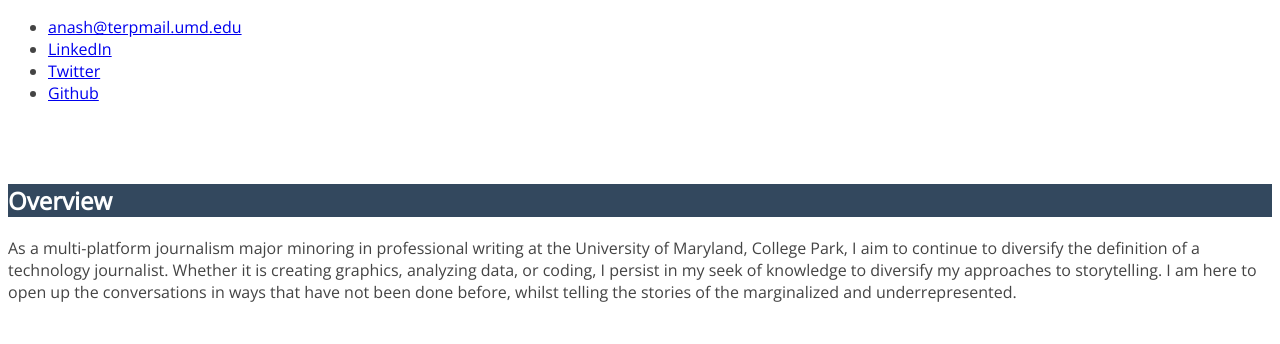
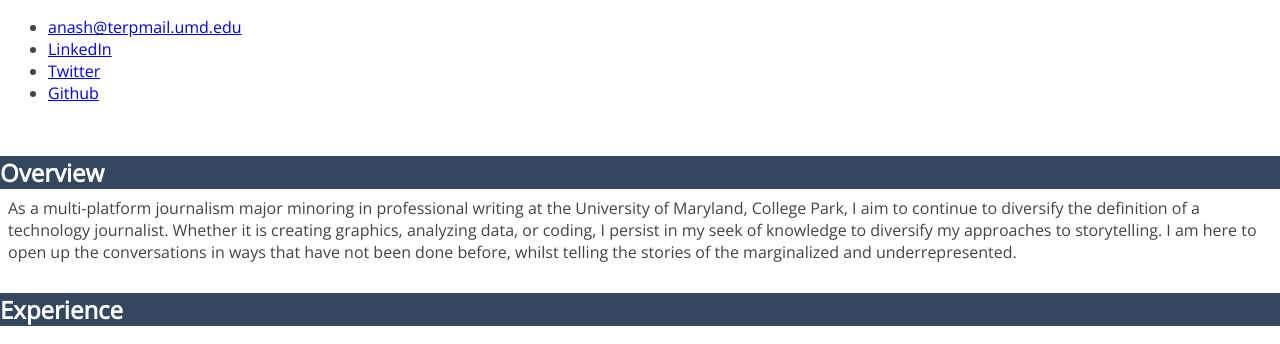
Before and after one commit to Adryannnn/adryan-nash-JOUR-352, a plain HTML site: page resume/index.html in a window 1280 px wide. Shown: the part 210-554 px from the top of the page. Drawn offline with nearby package versions, Linux system fonts and the light colour scheme.

Commit message:
playing with margins

```diff
--- a/resume/styles.css
+++ b/resume/styles.css
@@ -29,8 +29,9 @@ html {
       font-transform: uppercase;
       color: white;
       background-color: #33485e;
+      margin: -8px;
 }
-/* elements for section headers */
+/* elements for section headers; shrinked margins for fun */
 
 .JOBtitle {
       font-weight: 600;
```
